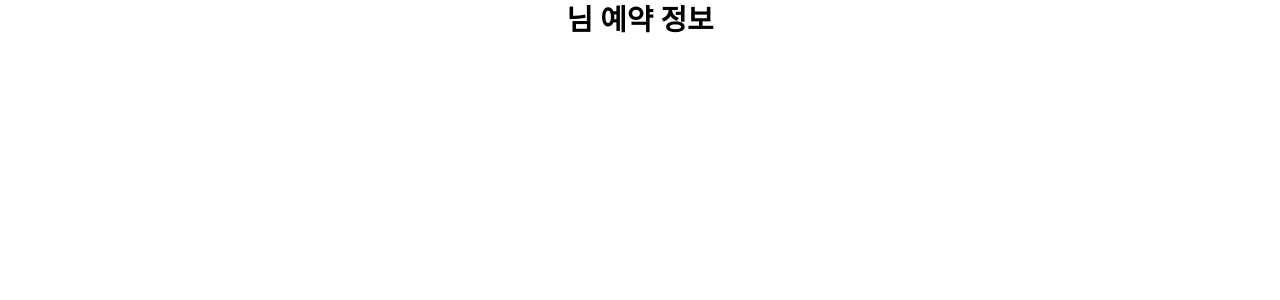
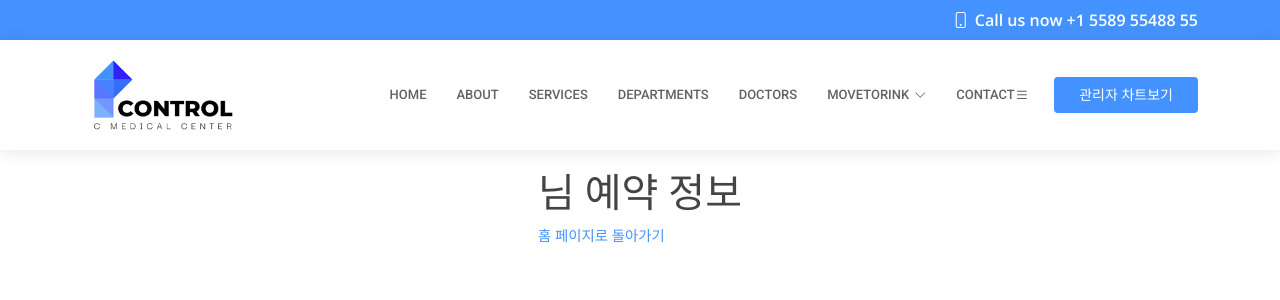
Before and after one commit to hojomu/TEAM_CONTROL_Reservation, a Java web app: template TEAM_CONTROL_Reservation/src/main/webapp/WEB-INF/views/userSelfCheck.jsp in a window 1280 px wide. Shown: the top 300 px of the page. Run offline with Spring Boot 4, a stand-in JSP engine, Linux system fonts and the light colour scheme; the template is opened without the code that fills it: most values are stand-ins (such as "Sample title", 1, 10 or a date in 2020); data that the repository does not hold is empty; the project's own start-up code is not run, and a stand-in starts its controllers and pages; some libraries are stand-ins or nearby versions.

Commit message:
비회원 진료기록 조회 구현 ( css 남음 )

```diff
--- a/TEAM_CONTROL_Reservation/src/main/webapp/WEB-INF/views/userSelfCheck.jsp
+++ b/TEAM_CONTROL_Reservation/src/main/webapp/WEB-INF/views/userSelfCheck.jsp
@@ -1,23 +1,112 @@
 <%@ page language="java" contentType="text/html; charset=UTF-8"
     pageEncoding="UTF-8"%>
-<%@ taglib uri="http://java.sun.com/jsp/jstl/core" prefix="c" %>
 <!DOCTYPE html>
-<html>
+<html lang="en">
+
 <head>
-<meta charset="UTF-8">
-<title>Insert title here</title>
+  <meta charset="utf-8">
+  <meta content="width=device-width, initial-scale=1.0" name="viewport">
+
+  <title>비회원 진료 예약 확인</title>
+
+  <meta content="" name="description">
+  <meta content="" name="keywords">
+
+  <!-- Favicons -->
+  <link href="/resources/img/favicon.png" rel="icon">
+  <link href="/resources/img/apple-touch-icon.png" rel="apple-touch-icon">
+
+  <!-- Google Fonts -->
+  <link href="https://fonts.googleapis.com/css?family=Open+Sans:300,300i,400,400i,600,600i,700,700i|Roboto:300,300i,400,400i,500,500i,600,600i,700,700i|Poppins:300,300i,400,400i,500,500i,600,600i,700,700i" rel="stylesheet">
+
+  <!-- Vendor CSS Files -->
+  <link href="/resources/vendor/fontawesome-free/css/all.min.css" rel="stylesheet">
+  <link href="/resources/vendor/animate.css/animate.min.css" rel="stylesheet">
+  <link href="/resources/vendor/aos/aos.css" rel="stylesheet">
+  <link href="/resources/vendor/bootstrap/css/bootstrap.min.css" rel="stylesheet">
+  <link href="/resources/vendor/bootstrap-icons/bootstrap-icons.css" rel="stylesheet">
+  <link href="/resources/vendor/boxicons/css/boxicons.min.css" rel="stylesheet">
+  <link href="/resources/vendor/glightbox/css/glightbox.min.css" rel="stylesheet">
+  <link href="/resources/vendor/swiper/swiper-bundle.min.css" rel="stylesheet">
 
 	<!-- usercheck css -->
-	<link rel="stylesheet" href="/resources/css/usercheck.css">
+	<link rel="stylesheet" href="/resources/css/userselfcheck.css">
 
 </head>
 <body>
 
 <main>
-	<h1 id="welcome">님 예약 정보</h1>
-	<div id="infomation-wrap">
 
+  <!-- ======= Top Bar ======= -->
+  <div id="topbar" class="d-flex align-items-center fixed-top">
+    <div class="container d-flex align-items-center justify-content-center justify-content-md-between">
+      <div class="align-items-center d-none d-md-flex">
+        <!-- <i class="bi bi-clock"></i> Monday - Saturday, 8AM to 10PM -->
+      </div>
+      <div class="d-flex align-items-center">
+        <i class="bi bi-phone"></i> Call us now +1 5589 55488 55
+      </div>
+    </div>
+  </div>
+
+  <!-- ======= Header ======= -->
+  <header id="header" class="fixed-top">
+    <div class="container d-flex align-items-center">
+
+      <a href="index.html" class="logo me-auto"><img src="/resources/img/logo.jpg" alt=""></a>
+      <!-- Uncomment below if you prefer to use an image logo -->
+      <!-- <h1 class="logo me-auto"><a href="index.html">Medicio</a></h1> -->
+
+      <nav id="navbar" class="navbar order-last order-lg-0">
+        <ul>
+          <li><a class="nav-link scrollto " href="#hero">Home</a></li>
+          <li><a class="nav-link scrollto" href="#about">About</a></li>
+          <li><a class="nav-link scrollto" href="#services">Services</a></li>
+          <li><a class="nav-link scrollto" href="#departments">Departments</a></li>
+          <li><a class="nav-link scrollto" href="#doctors">Doctors</a></li>
+          <li class="dropdown"><a href="#"><span>moveToRink</span> <i class="bi bi-chevron-down"></i></a>
+            <ul>
+              <li><a href="#">Drop Down 1</a></li>
+              <li class="dropdown"><a href="#"><span>Deep Drop Down</span> <i class="bi bi-chevron-right"></i></a>
+                <ul>
+                  <li><a href="http://localhost:8080/Acalendar">달력으로 이동</a></li>
+                  <li><a href="http://localhost:8080/Aindex">index으로 이동</a></li>
+                  <li><a href="http://localhost:8080/AManagerCheck">ManagerCheck으로 이동</a></li>
+                  <li><a href="http://localhost:8080/AManagerCheckDetail">ManagerCheckDetail으로 이동</a></li>
+                  <li><a href="http://localhost:8080/AUserCheck">UserCheck으로 이동</a></li>
+                  <li><a href="http://localhost:8080/Aappointment1">appointment1으로 이동</a></li>
+                  <li><a href="http://localhost:8080/Areservation">reservation으로 이동</a></li>
+                  <li><a href="http://localhost:8080/Amedicalhome">medicalhome으로 이동</a></li>
+                </ul>
+              </li>
+              <li><a href="#">Drop Down 2</a></li>
+              <li><a href="#">Drop Down 3</a></li>
+              <li><a href="#">Drop Down 4</a></li>
+            </ul>
+          </li>
+          <li><a class="nav-link scrollto" href="#contact">Contact</a></li>
+        </ul>
+        <i class="bi bi-list mobile-nav-toggle"></i>
+      </nav><!-- .navbar -->
+
+      <!-- <a href="#appointment" class="appointment-btn scrollto"><span class="d-none d-md-inline">관리자</span> 차트보기</a> -->
+
+		<!-- 모달창을 열기 위한 버튼 -->
+		<button id="modal-btn" class="appointment-btn scrollto"><span class="d-none d-md-inline">관리자</span> 차트보기</button>
+
+
+    </div>
+  </header><!-- End Header -->
+
+  <div id="section-wrap">
+    <div id="section-title-wrap">
+	  <h1 id="welcome">님 예약 정보</h1>
+	  <a href='/' title='Button border lightblue' class='button button_right btnFloat btnLightBlue'>홈 페이지로 돌아가기</a>
 	</div>
+	<ul id="infomation-wrap">
+
+	</ul>
+  </div>
 </main>
 <input type="hidden" name="personalNumber" value="${reserveData.personalNumber }">
 	<!-- script 링크 -->
--- /dev/null
+++ b/TEAM_CONTROL_Reservation/src/main/webapp/resources/css/userselfcheck.css
@@ -0,0 +1,308 @@
+@charset "UTF-8";
+
+body {
+  font: 90%/1.4 system-ui;
+  margin: 0;
+  font-family: "Open Sans", sans-serif;
+  color: #444444;
+}
+
+ul, ol {
+	list-style: none;
+    padding: 0;
+    margin: 0;
+}
+
+
+
+a {
+  color: #4492ff;
+  text-decoration: none;
+}
+
+a:hover {
+  color: #356dff;
+  text-decoration: none;
+}
+
+h1,
+h2,
+h4,
+h5,
+h6 {
+  font-family: "Roboto", sans-serif;
+}
+
+h3{
+	margin-top:30px;
+	margin-bottom:15px;
+}
+
+p{
+	margin-bottom: 0;
+}
+
+input{
+	width: 150px;
+	height: 30px;
+	border: 2px;
+	border-radius: 5px;
+	background: rgba(200,200,200,0.5);
+	padding-left:10px;
+}
+input:focus{
+	outline:none;
+}
+
+/*--------------------------------------------------------------
+# Top Bar
+--------------------------------------------------------------*/
+#topbar {
+  background: #4492ff;
+  color: #fff;
+  height: 40px;
+  font-size: 16px;
+  font-weight: 600;
+  z-index: 996;
+  transition: all 0.5s;
+}
+
+#topbar.topbar-scrolled {
+  top: -40px;
+}
+
+#topbar i {
+  padding-right: 6px;
+  line-height: 0;
+}
+
+/*--------------------------------------------------------------
+# Header
+--------------------------------------------------------------*/
+#header {
+  background: #fff;
+  transition: all 0.5s;
+  z-index: 997;
+  padding: 20px 0;
+  top: 40px;
+  box-shadow: 0px 2px 15px rgba(0, 0, 0, 0.1);
+}
+
+@media (max-width: 992px) {
+  #header {
+    padding: 15px 0;
+  }
+}
+
+#header.header-scrolled {
+  top: 0;
+}
+
+#header .logo {
+  font-size: 28px;
+  margin: 0;
+  padding: 0;
+  line-height: 1;
+  font-weight: 600;
+  letter-spacing: 0.5px;
+  text-transform: uppercase;
+}
+
+#header .logo a {
+  color: #555555;
+}
+
+#header .logo img {
+  max-height: 70px;
+}
+
+/**
+* Appointment Button
+*/
+.appointment-btn {
+  margin-left: 25px;
+  background: #4492ff;
+  color: #fff;
+  border-radius: 4px;
+  padding: 8px 25px;
+  white-space: nowrap;
+  transition: 0.3s;
+  font-size: 14px;
+  display: inline-block;
+  border: none;
+}
+
+.appointment-btn:hover {
+  background: #356dff;
+  color: #fff;
+}
+
+@media (max-width: 768px) {
+  .appointment-btn {
+    margin: 0 15px 0 0;
+    padding: 6px 15px;
+  }
+}
+
+/*--------------------------------------------------------------
+# Navigation Menu
+--------------------------------------------------------------*/
+/**
+* Desktop Navigation
+*/
+.navbar {
+  padding: 0;
+}
+
+.navbar ul {
+  margin: 0;
+  padding: 0;
+  display: flex;
+  list-style: none;
+  align-items: center;
+}
+
+.navbar li {
+  position: relative;
+}
+
+.navbar a,
+.navbar a:focus {
+  display: flex;
+  align-items: center;
+  justify-content: space-between;
+  padding: 10px 0 10px 30px;
+  font-family: "Roboto", sans-serif;
+  font-size: 13px;
+  color: #626262;
+  white-space: nowrap;
+  transition: 0.3s;
+  text-transform: uppercase;
+  font-weight: 500;
+}
+
+.navbar a i,
+.navbar a:focus i {
+  font-size: 12px;
+  line-height: 0;
+  margin-left: 5px;
+}
+
+.navbar a:hover,
+.navbar .active,
+.navbar .active:focus,
+.navbar li:hover>a {
+  color: #4492ff;
+}
+
+.navbar .dropdown ul {
+  display: block;
+  position: absolute;
+  left: 14px;
+  top: calc(100% + 30px);
+  margin: 0;
+  padding: 10px 0;
+  z-index: 99;
+  opacity: 0;
+  visibility: hidden;
+  background: #fff;
+  box-shadow: 0px 0px 30px rgba(127, 137, 161, 0.25);
+  transition: 0.3s;
+  border-radius: 4px;
+}
+
+.navbar .dropdown ul li {
+  min-width: 200px;
+}
+
+.navbar .dropdown ul a {
+  padding: 10px 20px;
+  text-transform: none;
+}
+
+.navbar .dropdown ul a i {
+  font-size: 12px;
+}
+
+.navbar .dropdown ul a:hover,
+.navbar .dropdown ul .active:hover,
+.navbar .dropdown ul li:hover>a {
+  color: #4492ff;
+}
+
+.navbar .dropdown:hover>ul {
+  opacity: 1;
+  top: 100%;
+  visibility: visible;
+}
+
+.navbar .dropdown .dropdown ul {
+  top: 0;
+  left: calc(100% - 30px);
+  visibility: hidden;
+}
+
+.navbar .dropdown .dropdown:hover>ul {
+  opacity: 1;
+  top: 0;
+  left: 100%;
+  visibility: visible;
+}
+
+@media (max-width: 1366px) {
+  .navbar .dropdown .dropdown ul {
+    left: -90%;
+  }
+
+  .navbar .dropdown .dropdown:hover>ul {
+    left: -100%;
+  }
+}
+
+/*--------------------------------------------------------------
+# Section
+--------------------------------------------------------------*/
+
+#section-wrap{
+	display: flex;
+    justify-content: center;
+    align-items: center;
+    flex-direction: column;
+	margin-top:150px;
+}
+
+#section-title-wrap{
+	margin-top: 20px;
+}
+
+#infomation-wrap{
+
+}
+
+.information-item{
+
+}
+
+.info-card-body{
+
+}
+
+.info-time-card{
+
+}
+
+.info-time-area{ /* 내부에 span 있음 */
+
+}
+
+.info-detail-card{
+
+}
+
+.info-detail{ /* flex 넣을것 */
+
+}
+
+.removeBtnWrap{
+
+}
--- a/TEAM_CONTROL_Reservation/src/main/webapp/resources/js/userSelfCheck.js
+++ b/TEAM_CONTROL_Reservation/src/main/webapp/resources/js/userSelfCheck.js
@@ -52,25 +52,17 @@ function list(param){
 		var str = "";
 
 		for(var i = 0; i < data.list.length; i++){
-			str+="<div role='region' aria-label='data table' tabindex='0' class='primary'>"
-			str+="<table><thead>"
-			str+="<thead>"
-			str+="<tr><th class='pin' colspan='2'>예약정보 확인</th></tr>"
-			str+="</thead>"
-			str+="<tbody>"
-			str+="<tr><th>환자번호</th><td>"+data.list[i].rno+"</td></tr>"
-			str+="<tr><th>환자명</th><td>"+data.list[i].customerName+"</td></tr>"
-			str+="<tr><th>진료과</th><td>"+data.list[i].medicalDept+"</td></tr>"
-			str+="<tr><th>의료진</th><td>"+data.list[i].doctor+"</td></tr>"
-			str+="<tr><th>예약시간</th><td>"+data.list[i].reservationTime+"</td></tr>"
-			str+="</tbody>"
-			str+="</table>"
+			str+="<li class='information-item'>"
+			str+="<div class='info-card-body'>"
+			str+="<div class='info-time-card'><div class='info-time-area'><span>"+data.list[i].reservationTime+"</span></div></div>"
+			str+="<div class='info-detail-card'><div class='info-detail'>"
+			str+="<span>"+data.list[i].medicalDept+"</span>"
+			str+="<span>"+data.list[i].doctor+"</span>"
+			str+="<span>"+data.list[i].otherInfo+"</span>"
 			str+="</div>"
-			str+="<div class='container'>"
-			str+="<a href='#' class='removeReservation button button_left btnFloat btnLightBlue' title='Button border lightblue' data-rno="+data.list[i].rno+">예약취소</a>"
-			str+="<a href='/' title='Button border lightblue' class='button button_right btnFloat btnLightBlue'>확인</a>"
-			str+="<div class='clear'></div>"
+			str+="<div class='removeBtnWrap'><a href='#' class='removeReservation button button_left btnFloat btnLightBlue' title='Button border lightblue' data-rno="+data.list[i].rno+">예약취소</a></div>"
 			str+="</div>"
+			str+="</li>"
 
 		}
 
```
